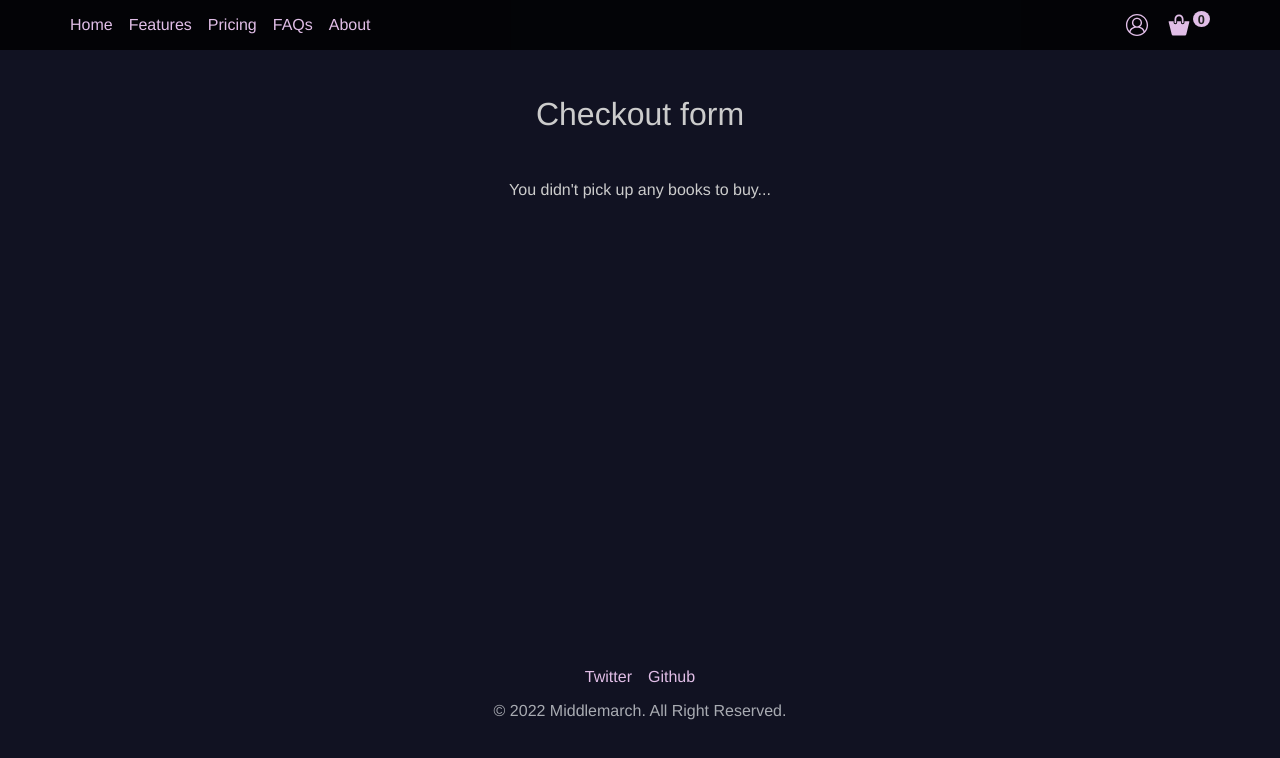
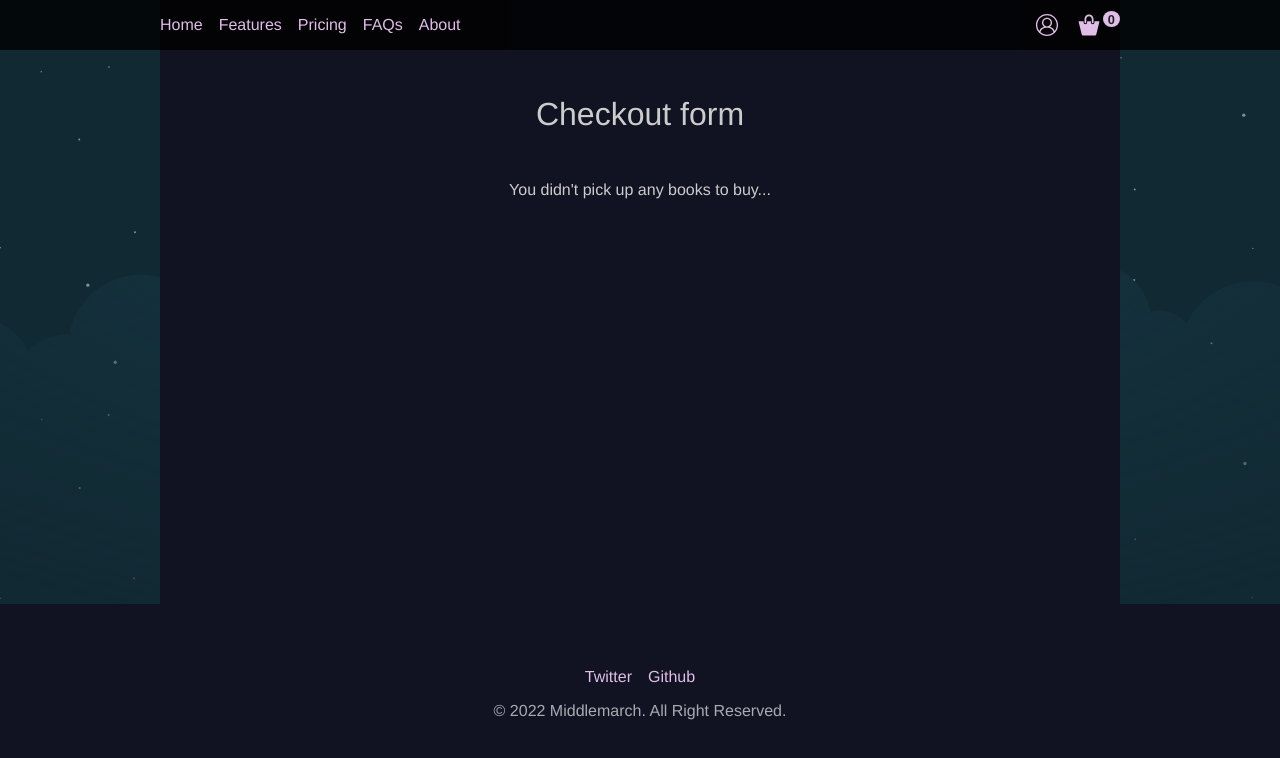
Before and after one commit to pineviewlabs/middlemarch-react, a React (Vite) app: page /cart in a window 1280 px wide. Shown: the top 758 px of the page. Built offline with nearby package versions, Linux system fonts and the light colour scheme; no server answers; a web font is replaced by a local one.

Commit message:
Align Header, Arrivals block and Card page on the page center with maximum width in 960px.

```diff
--- a/src/App.css
+++ b/src/App.css
@@ -51,13 +51,3 @@ body {
 .page main {
   flex: 1;
 }
-
-.page main.dark {
-  background-color: #111222;
-}
-
-.maximum-width {
-  max-width: 1140px;
-  margin-left: auto;
-  margin-right: auto;
-}
--- a/src/App.jsx
+++ b/src/App.jsx
@@ -31,14 +31,14 @@ export default () => {
                 <Header />
 
                 <Parallax className="page">
-                  {location === "/" ? (
+                  {location === "/" || location === "/cart" ? (
                     <Fragment>
                       <StarsLayer />
                       <CloudsLayer />
                     </Fragment>
                   ) : null}
 
-                  <main className={location === "/cart" ? "dark" : ""}>
+                  <main>
                     <Switch>
                       <Route path="/">
                         <Home />
--- a/src/components/Header/index.jsx
+++ b/src/components/Header/index.jsx
@@ -10,7 +10,7 @@ import {
 
 export default () => (
   <header className={cHeaderContainer}>
-    <nav className={`${cNavigationPanel} maximum-width`}>
+    <nav className={cNavigationPanel}>
       <PageMenu />
 
       <div className={cActionsPanel}>
--- a/src/components/Header/index.module.css
+++ b/src/components/Header/index.module.css
@@ -14,6 +14,10 @@
   display: flex;
   align-items: center;
   justify-content: space-between;
+
+  max-width: 960px;
+  margin-left: auto;
+  margin-right: auto;
 }
 
 .cActionsPanel {
--- a/src/pages/Cart/index.jsx
+++ b/src/pages/Cart/index.jsx
@@ -1,5 +1,3 @@
-import { Fragment } from "react";
-
 import Field from "./components/Field/index.jsx";
 import { useCart } from "../../cache/cart.jsx";
 
@@ -7,6 +5,7 @@ import {
   cTitle,
   cBlock,
   cContent,
+  cCardPage,
   cMinOffset,
   cPromoCode,
   cDelimiter,
@@ -31,7 +30,7 @@ export default () => {
   const [items] = useCart();
 
   return (
-    <Fragment>
+    <div className={cCardPage}>
       <h1 className={cTitle}>Checkout form</h1>
 
       {items.length === 0 ? (
@@ -133,6 +132,6 @@ export default () => {
           </div>
         </div>
       )}
-    </Fragment>
+    </div>
   );
 };
--- a/src/pages/Cart/index.module.css
+++ b/src/pages/Cart/index.module.css
@@ -1,5 +1,15 @@
+.cCardPage {
+  height: 100%;
+  max-width: 960px;
+  margin-left: auto;
+  margin-right: auto;
+  padding-top: 6rem;
+
+  background-color: #111222;
+}
+
 .cTitle {
-  margin: 6rem 1rem 3rem 1rem;
+  margin: 0 1rem 3rem 1rem;
 
   font-weight: 500;
 
--- a/src/pages/Home/components/Arrivals/index.jsx
+++ b/src/pages/Home/components/Arrivals/index.jsx
@@ -2,7 +2,7 @@ import Grid from "../../../../components/Grid/index.jsx";
 import BookCard from "../../../../components/BookCard/index.jsx";
 import { useBooks } from "../../../../cache/books.jsx";
 
-import { cBlock, cArrivalsTitle } from "./index.module.css";
+import { cBlock, cGrid, cArrivalsTitle } from "./index.module.css";
 
 export default () => {
   const [books] = useBooks();
@@ -10,7 +10,7 @@ export default () => {
   return (
     <section className={cBlock}>
       <h2 className={cArrivalsTitle}>New arrivals</h2>
-      <Grid className="maximum-width">
+      <Grid className={cGrid}>
         {books.map((book) => (
           <BookCard key={book.id} book={book} />
         ))}
--- a/src/pages/Home/components/Arrivals/index.module.css
+++ b/src/pages/Home/components/Arrivals/index.module.css
@@ -5,6 +5,12 @@
   padding-right: 1rem;
 
   background-color: var(--dark-background-color);
+}
+
+.cGrid {
+  max-width: 960px;
+  margin-left: auto;
+  margin-right: auto;
 }
 
 .cArrivalsTitle {
--- a/src/pages/Home/components/FirstView/index.jsx
+++ b/src/pages/Home/components/FirstView/index.jsx
@@ -16,9 +16,7 @@ export default () => {
 
   return (
     <section
-      className={`${cBlock} ${
-        search.length === 0 ? cWithBackground : ""
-      } maximum-width`}
+      className={`${cBlock} ${search.length === 0 ? cWithBackground : ""}`}
     >
       <h1 className={cTitle}>Middlemarch</h1>
       <p className={cSubtitle}>Your nightly bookstore</p>
```
